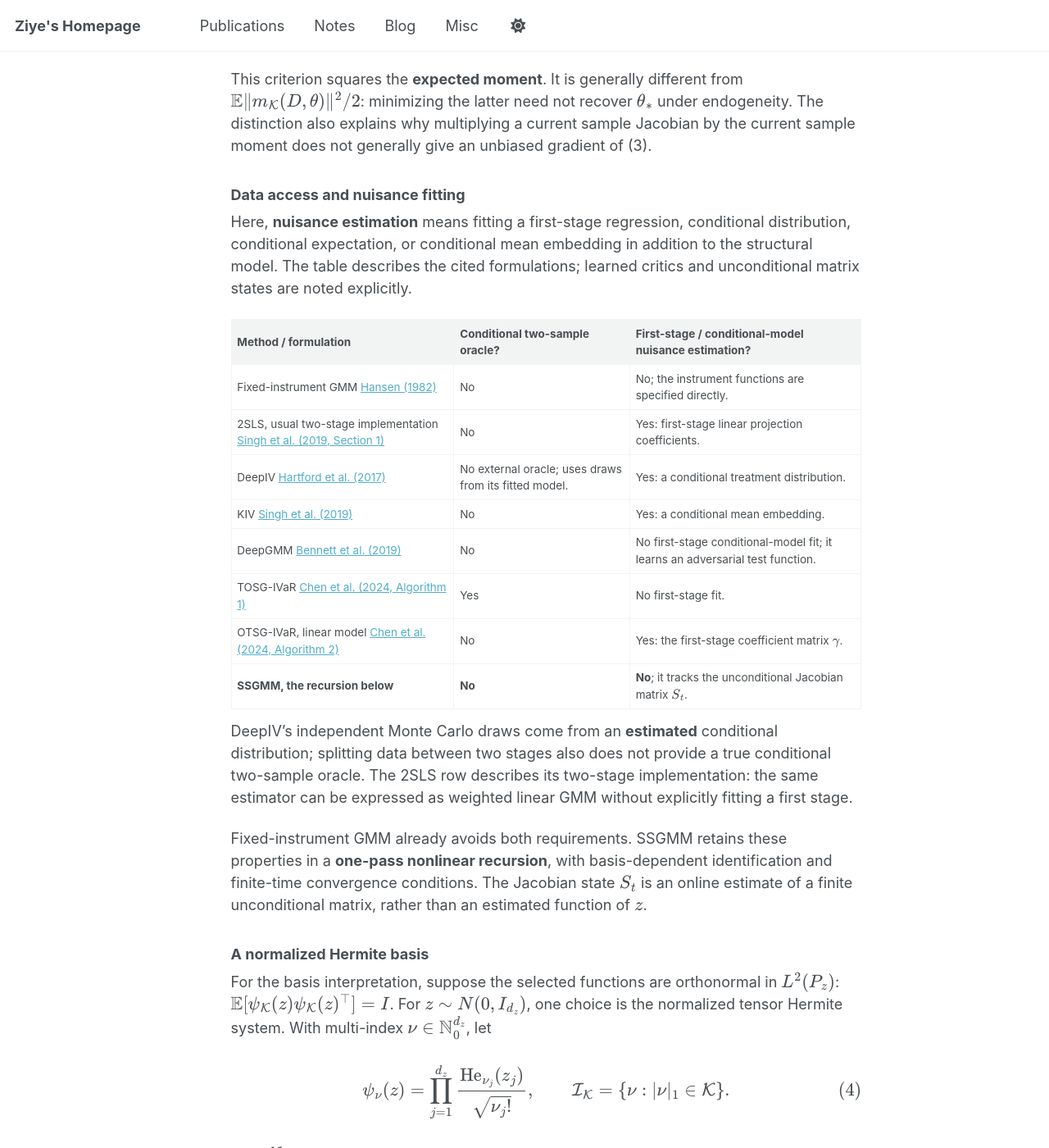
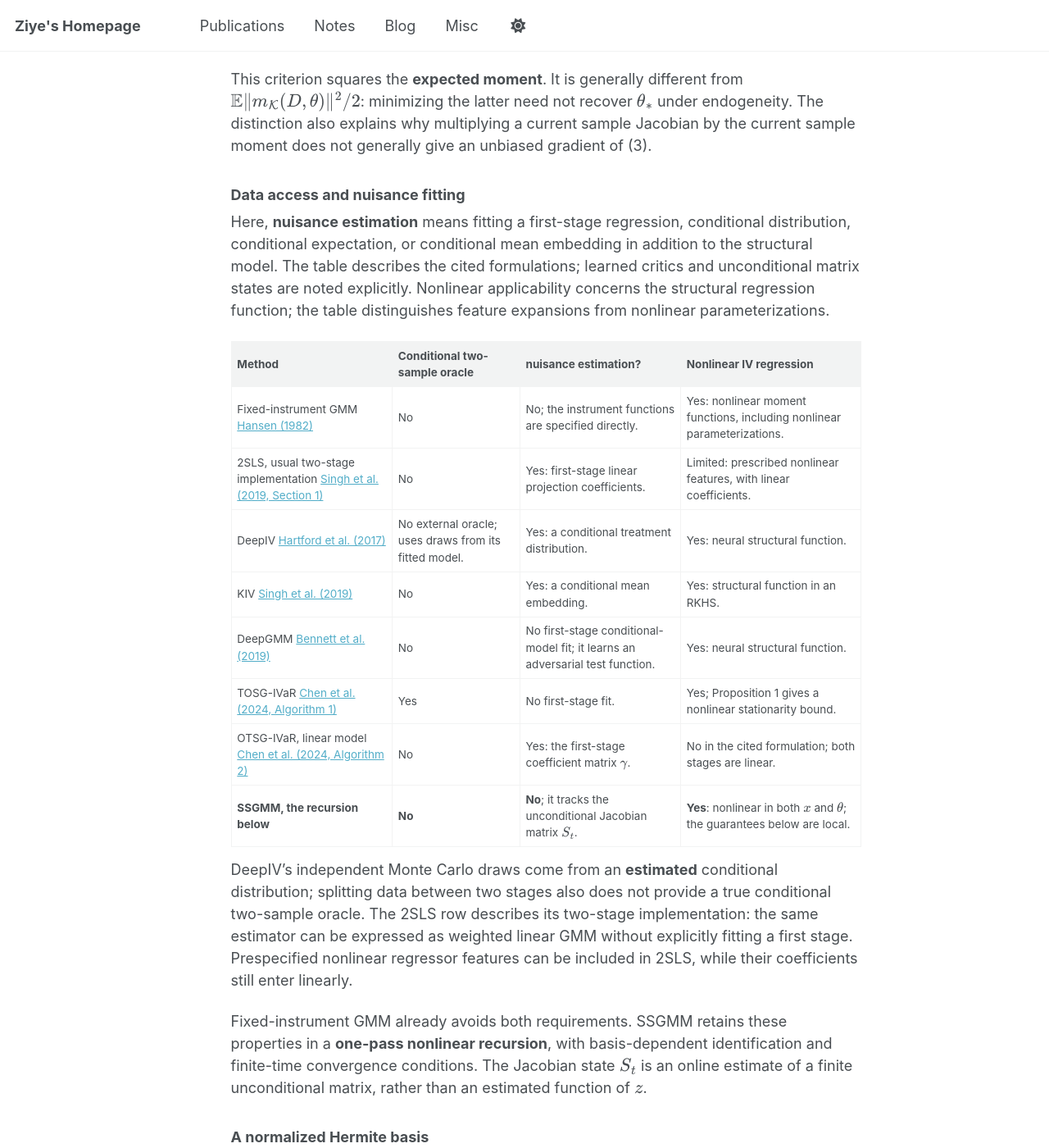
Before and after one commit to ziye5731/ziye5731.github.io, a Jekyll site: the page built from _posts/sieve-sgmm/2026-10-23-sieve-sgmm.md, in a window 1280 px wide and 1400 px high, scrolled down 3814 px. Shown: the whole window at 82% size. Built offline with Jekyll 4.4.1, drawn with Linux system fonts in a browser that asks for light colours; a script bundle is joined from its source files by our own code; library files that are not in the unit come from our copies.

Commit message:
Update SSGMM.

```diff
--- a/_posts/sieve-sgmm/2026-10-23-sieve-sgmm.md
+++ b/_posts/sieve-sgmm/2026-10-23-sieve-sgmm.md
@@ -179,20 +179,22 @@ moment does not generally give an unbiased gradient of (3).
 
 Here, **nuisance estimation** means fitting a first-stage regression, conditional distribution, conditional expectation, or conditional mean embedding in addition to the structural model.
 The table describes the cited formulations; learned critics and unconditional matrix states are noted explicitly.
+Nonlinear applicability concerns the structural regression function; the table distinguishes feature expansions from nonlinear parameterizations.
 
-| Method / formulation | Conditional two-sample oracle? | First-stage / conditional-model nuisance estimation? |
-|:--|:--|:--|
-| Fixed-instrument GMM [Hansen (1982)][hansen] | No | No; the instrument functions are specified directly. |
-| 2SLS, usual two-stage implementation [Singh et al. (2019, Section 1)][kiv] | No | Yes: first-stage linear projection coefficients. |
-| DeepIV [Hartford et al. (2017)][deepiv] | No external oracle; uses draws from its fitted model. | Yes: a conditional treatment distribution. |
-| KIV [Singh et al. (2019)][kiv] | No | Yes: a conditional mean embedding. |
-| DeepGMM [Bennett et al. (2019)][deepgmm] | No | No first-stage conditional-model fit; it learns an adversarial test function. |
-| TOSG-IVaR [Chen et al. (2024, Algorithm 1)][streaming-iv] | Yes | No first-stage fit. |
-| OTSG-IVaR, linear model [Chen et al. (2024, Algorithm 2)][streaming-iv] | No | Yes: the first-stage coefficient matrix $\gamma$. |
-| **SSGMM, the recursion below** | **No** | **No**; it tracks the unconditional Jacobian matrix $S_t$. |
+| Method | Conditional two-sample oracle | nuisance estimation? | Nonlinear IV regression |
+|:--|:--|:--| :-- |
+| Fixed-instrument GMM [Hansen (1982)][hansen] | No | No; the instrument functions are specified directly. | Yes: nonlinear moment functions, including nonlinear parameterizations. |
+| 2SLS, usual two-stage implementation [Singh et al. (2019, Section 1)][kiv] | No | Yes: first-stage linear projection coefficients. | Limited: prescribed nonlinear features, with linear coefficients. |
+| DeepIV [Hartford et al. (2017)][deepiv] | No external oracle; uses draws from its fitted model. | Yes: a conditional treatment distribution. | Yes: neural structural function. |
+| KIV [Singh et al. (2019)][kiv] | No | Yes: a conditional mean embedding. | Yes: structural function in an RKHS. |
+| DeepGMM [Bennett et al. (2019)][deepgmm] | No | No first-stage conditional-model fit; it learns an adversarial test function. | Yes: neural structural function. |
+| TOSG-IVaR [Chen et al. (2024, Algorithm 1)][streaming-iv] | Yes | No first-stage fit. | Yes; Proposition 1 gives a nonlinear stationarity bound. |
+| OTSG-IVaR, linear model [Chen et al. (2024, Algorithm 2)][streaming-iv] | No | Yes: the first-stage coefficient matrix $\gamma$. | No in the cited formulation; both stages are linear. |
+| **SSGMM, the recursion below** | **No** | **No**; it tracks the unconditional Jacobian matrix $S_t$. | **Yes**: nonlinear in both $x$ and $\theta$; the guarantees below are local. |
 
 DeepIV's independent Monte Carlo draws come from an **estimated** conditional distribution; splitting data between two stages also does not provide a true conditional two-sample oracle.
 The 2SLS row describes its two-stage implementation: the same estimator can be expressed as weighted linear GMM without explicitly fitting a first stage.
+Prespecified nonlinear regressor features can be included in 2SLS, while their coefficients still enter linearly.
 
 Fixed-instrument GMM already avoids both requirements.
 SSGMM retains these properties in a **one-pass nonlinear recursion**, with basis-dependent identification and finite-time convergence conditions.
```
